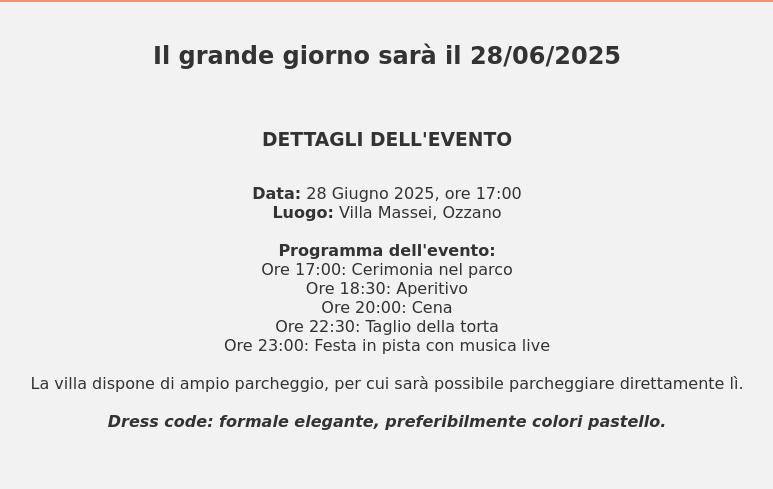
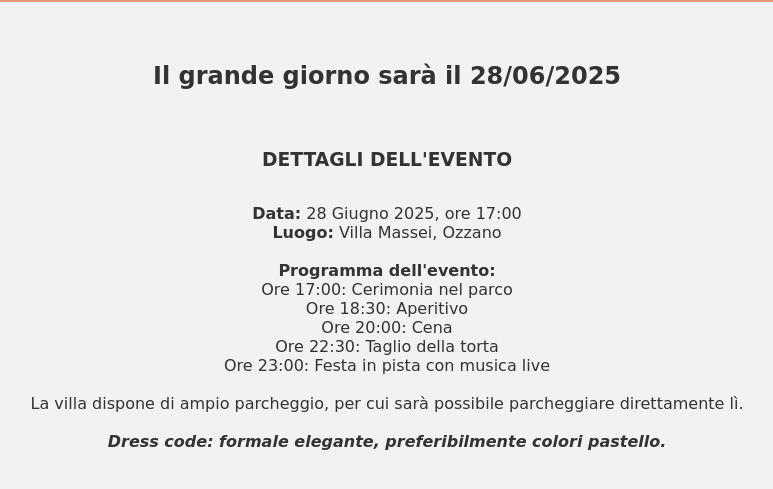
Before and after one commit to Mik792/MatrimonioGinevraMichele, a plain HTML site: page evento.html in a window 1280 px wide. Shown: the part 43-532 px from the top of the page, without its empty margins (253-1026 px from the left). Drawn offline with Linux system fonts and the light colour scheme.

Commit message:
Update styles.css

```diff
--- a/styles.css
+++ b/styles.css
@@ -6,28 +6,6 @@ body {
     margin: 0;
     padding: 0;
 }
-
-/* Centro tutti gli elementi all'interno della sezione evento */
-#evento {
-    display: flex;
-    flex-direction: column;
-    align-items: center;
-    justify-content: center;
-    text-align: center;
-    padding: 20px;
-    margin: 0 auto;
-    max-width: 800px; /* Limita la larghezza massima del contenuto */
-}
-
-#evento h2, #evento h3, #evento p {
-    text-align: center; /* Assicura che anche il testo sia centrato */
-}
-
-#countdown {
-    margin-bottom: 20px;
-    text-align: center;
-}
-
 
 /* Barra di navigazione */
 .navbar {
@@ -207,3 +185,25 @@ footer {
     letter-spacing: 1px;
     border-top: 2px solid #e9967a;
 }
+
+/* Sezione Evento */
+#evento {
+    display: flex;
+    flex-direction: column;
+    align-items: center;
+    justify-content: center;
+    text-align: center;
+    padding: 40px;
+    margin: 0 auto;
+    max-width: 800px; /* Limita la larghezza massima per evitare che si allarghi troppo */
+}
+
+/* Titoli e paragrafi centrati */
+#evento h2, #evento h3, #evento p {
+    text-align: center; /* Centra il testo all'interno della sezione */
+}
+
+#countdown {
+    margin-bottom: 20px;
+    text-align: center;
+}
```
